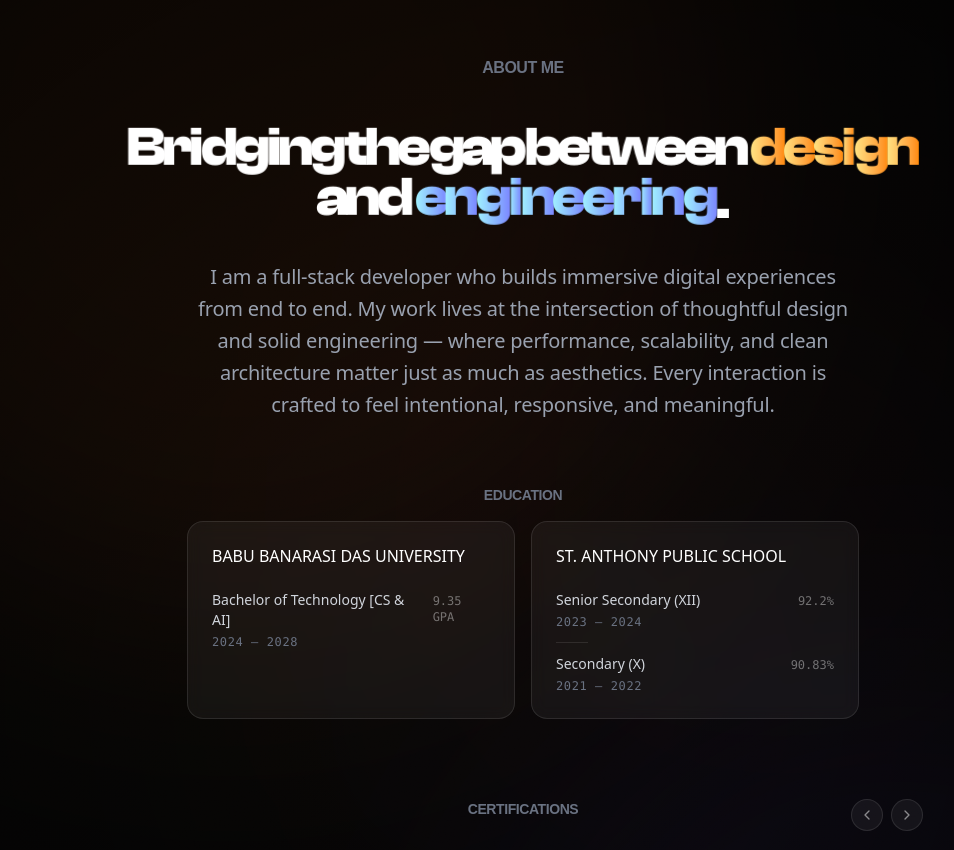
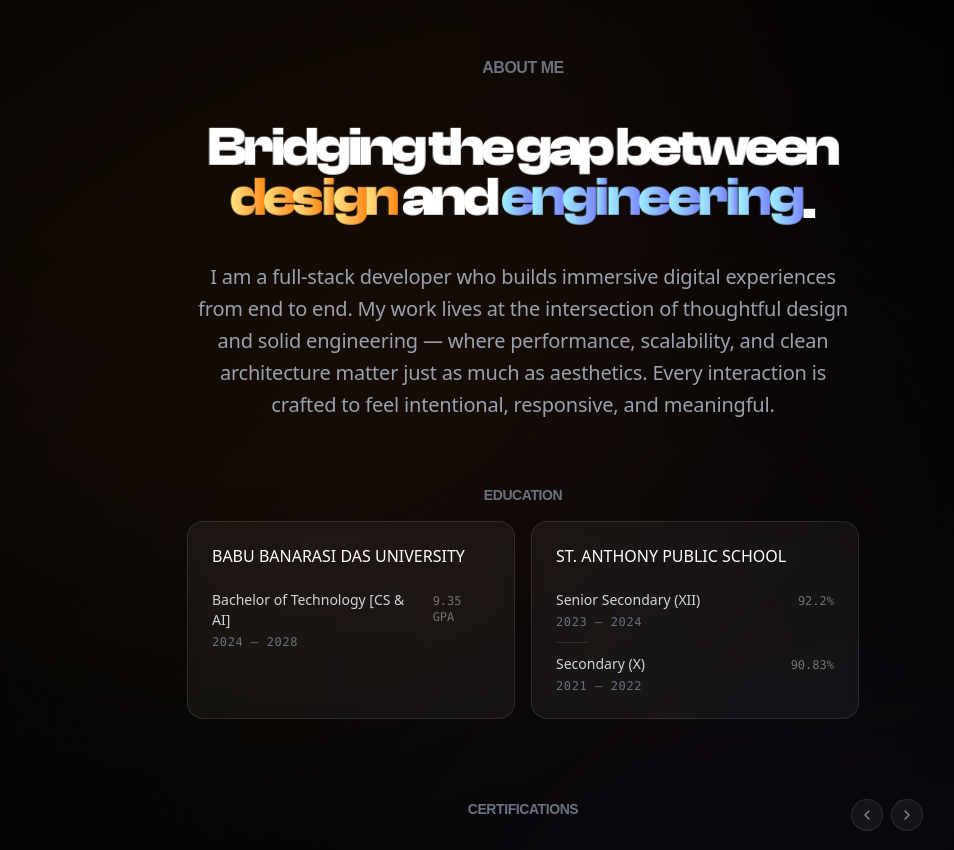
Before and after one commit to rana41-hub/Portfolio, a Next.js app: page / in a window 1280 px wide. Shown: the part 4040-4890 px from the top of the page, without its empty margins (117-1071 px from the left). Built offline with nearby package versions, Linux system fonts and the light colour scheme; no server answers; a web font is replaced by a local one.

Commit message:
add About section with fluid text animations and interactive certificate gallery

```diff
--- a/src/components/About.tsx
+++ b/src/components/About.tsx
@@ -56,7 +56,13 @@ const FluidText = ({ text, className = "" }: { text: string; className?: string
             onMouseLeave={handleMouseLeave}
             className="inline relative z-20 cursor-default"
         >
-            {text.split("").map((char, i) => (
+            {text.split(/(\s+)/).map((part, index) => {
+                if (part.trim() === "") {
+                    return <span key={index}>{part}</span>;
+                }
+                return (
+                    <span key={index} className="inline-block whitespace-nowrap">
+                        {part.split("").map((char, i) => (
                             <ProximityChar
                                 key={i}
                                 char={char}
@@ -65,6 +71,9 @@ const FluidText = ({ text, className = "" }: { text: string; className?: string
                                 className={className}
                             />
                         ))}
+                    </span>
+                );
+            })}
         </span>
     );
 };
```
Lines whose indentation alone changed are shown as unchanged.
